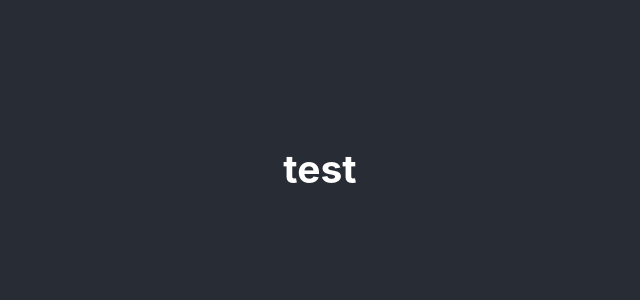
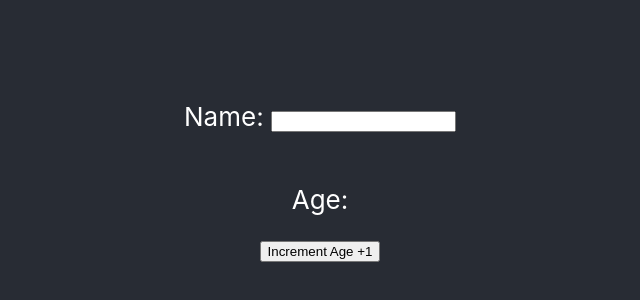
Before and after one commit to keyboardbreaker/reacthookdemo, a React (Create React App) app: page / in a window 1280 px wide. Shown: the part 232-532 px from the top of the page, without its empty margins (320-960 px from the left). Built offline with nearby package versions, Linux system fonts and the light colour scheme.

Commit message:
setup basic UI functionality

```diff
--- a/src/App.js
+++ b/src/App.js
@@ -5,7 +5,9 @@ export default () => {
   return (
       <div className="App">
         <header className="App-header">
-          <h2>test</h2>
+            <p>Name: <input type="text"></input></p>
+            <p>Age: </p>
+            <button>Increment Age +1</button>
         </header>
       </div>
   );
```
